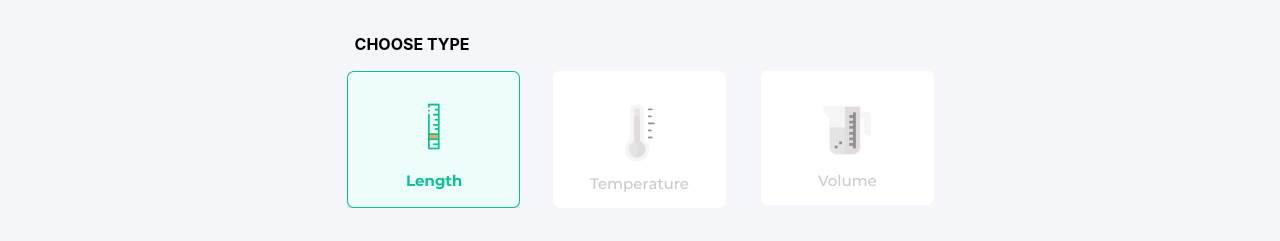
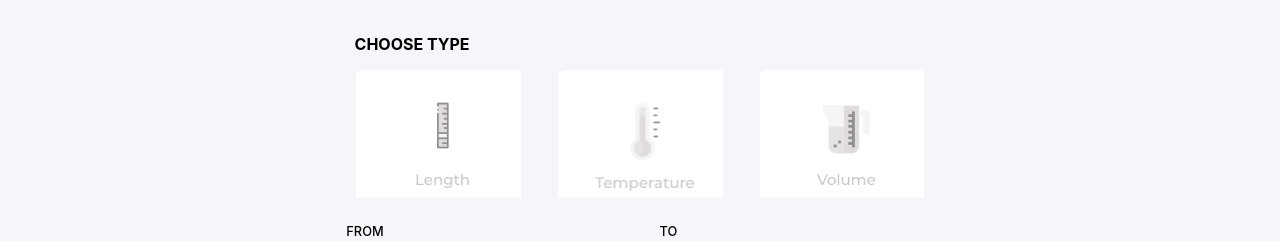
Before and after one commit to vai4411/QuantityMeasurementReact, a React (Create React App) app: page / in a window 1280 px wide. Shown: the part 163-404 px from the top of the page. Built offline with nearby package versions, Linux system fonts and the light colour scheme.

Commit message:
REFACTORED: used div for managing event

```diff
--- a/src/App.js
+++ b/src/App.js
@@ -30,6 +30,7 @@ class App extends React.Component {
         icon: [Beaker,Beaker,Beaker1],
         subunits:['Litres','Millilitres','Gallons']
       }];
+
   return (
     <div className='main-window'>
       <Router>
--- a/src/components/quantity.jsx
+++ b/src/components/quantity.jsx
@@ -7,7 +7,7 @@ class Quantity extends Component{
 		super(props)
 		this.state={
 		  subunit : this.props.units[0].subunits,
-		  count : 0
+		  count : 0,
 		}
 	  }
 
@@ -19,21 +19,13 @@ class Quantity extends Component{
 	  }
 
 	render(){
-		console.log(this.props);
 		return(
 			<div>
-			<div  className='quantity-button'>
-			{this.props.units.map((data,index) => {
-			return(
-			<div>
-			<button className='quantity' onClick={this.changeSubunit.bind(this,index)}>
-			<img class='image' src={data.icon[this.state.count]}></img>
-			</button>
+			<div className='quantity-button'>
+			<div className='length' tabIndex='0' onClick={() => this.changeSubunit(0)}>
 			</div>
-		);
-		}
-		)
-	}
+			<div className='tempreture' tabIndex='0' onClick={() => this.changeSubunit(1)}></div>
+			<div className='volume' tabIndex='0' onClick={() => this.changeSubunit(2)}></div>
 			</div>
 			<div className='quantity-button'>
 			<Conversion heading='FROM' unit={this.state.subunit}/>
--- a/src/styles/header.scss
+++ b/src/styles/header.scss
@@ -53,6 +53,63 @@
 	justify-content: space-evenly;
 	width: 50%;
 	margin-left: 25%;
+}
+
+.length{
+	background-image: url('../asserts/test/scale.png');
+	background-repeat: no-repeat;
+	width: 12.9vw;
+	height: 10vw;
+}
+
+.length:focus{
+	background-image: url('../asserts/test/scale1.png');
+	background-repeat: no-repeat;
+	outline: none;
+}
+
+.length:hover{
+	background-image: url('../asserts/test/scale1.png');
+	background-repeat: no-repeat;
+	outline: none;
+}
+
+.tempreture{
+	background-image: url('../asserts/test/hot.png');
+	background-repeat: no-repeat;
+	width: 12.9vw;
+	height: 10vw;
+}
+
+.tempreture:focus{
+	background-image: url('../asserts/test/hot1.png');
+	background-repeat: no-repeat;
+	outline: none;
+}
+
+.tempreture:hover{
+	background-image: url('../asserts/test/hot1.png');
+	background-repeat: no-repeat;
+	outline: none;
+}
+
+.volume{
+	background-image: url('../asserts/test/beaker.png');
+	background-repeat: no-repeat;
+	width: 12.9vw;
+	height: 10vw;
+}
+
+.volume:focus{
+	background-image: url('../asserts/test/beaker1.png');
+	background-repeat: no-repeat;
+	outline: none;
+}
+
+.volume:hover{
+	background-image: url('../asserts/test/beaker1.png');
+	background-repeat: no-repeat;
+	outline: none;
 }
 
 .quantity{
```
Also changed, not shown: src/styles/scale.svg (added). Lines whose indentation alone changed are shown as unchanged.
